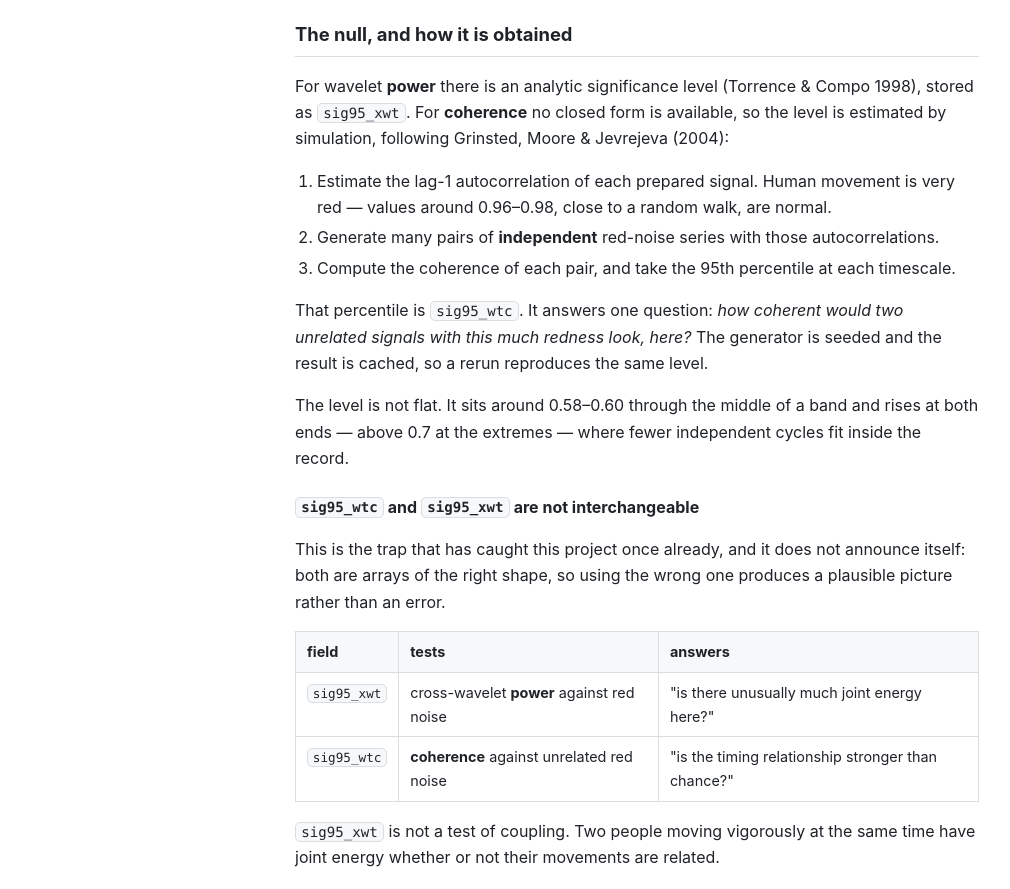
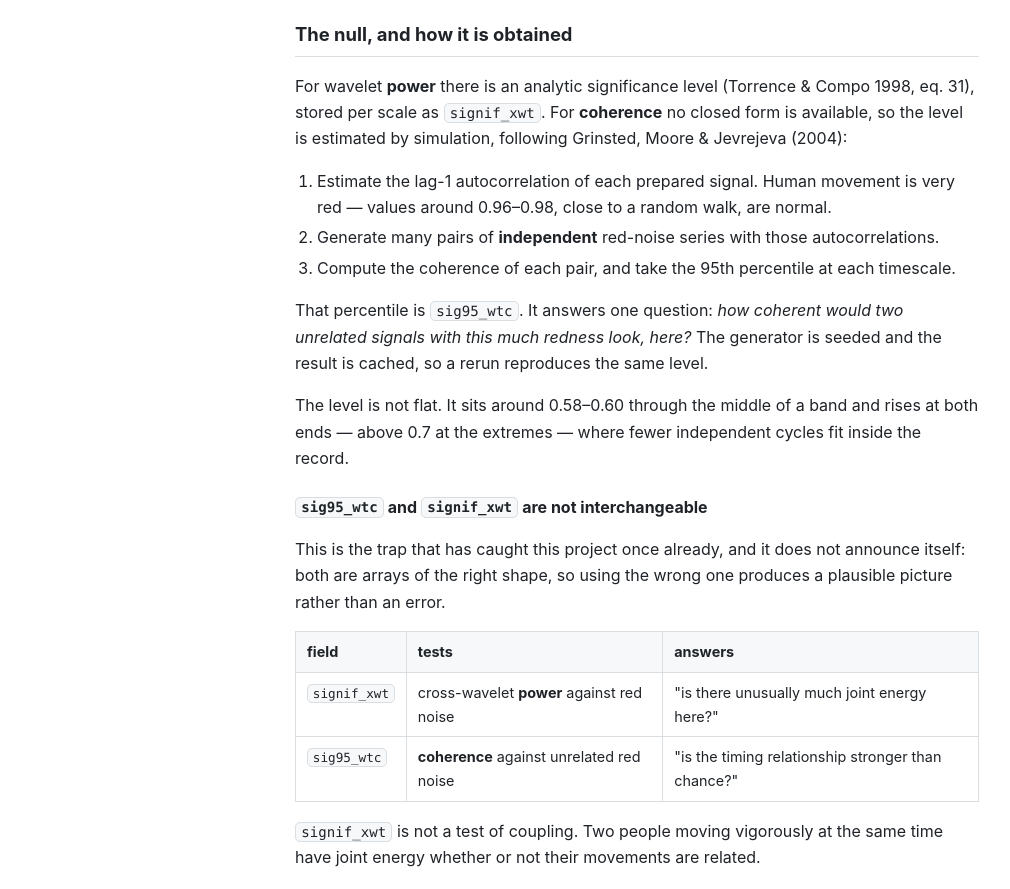
Before and after one commit to dims-network/dims-network.github.io, a plain HTML site: page docs/coherence.html in a window 1280 px wide. Shown: the part 563-1452 px from the top of the page, without its empty margins (141-1151 px from the left). Drawn offline with Linux system fonts and the light colour scheme.

Commit message:
Re-render: the coherence page names signif_xwt

```diff
--- a/docs/coherence.html
+++ b/docs/coherence.html
@@ -45,7 +45,8 @@
       <p>Every value has to be read against a null. That is what <code>sig95_wtc</code> is for.</p>
       <h2>The null, and how it is obtained</h2>
       <p>For wavelet <strong>power</strong> there is an analytic significance level (Torrence &amp; Compo
-      1998), stored as <code>sig95_xwt</code>. For <strong>coherence</strong> no closed form is available, so
+      1998, eq. 31), stored per scale as <code>signif_xwt</code>. For <strong>coherence</strong> no closed
+      form is available, so
       the level is estimated by simulation, following Grinsted, Moore &amp; Jevrejeva
       (2004):</p>
       <ol>
@@ -62,7 +63,7 @@
       <p>The level is not flat. It sits around 0.58–0.60 through the middle of a band
       and rises at both ends — above 0.7 at the extremes — where fewer independent
       cycles fit inside the record.</p>
-      <h3><code>sig95_wtc</code> and <code>sig95_xwt</code> are not interchangeable</h3>
+      <h3><code>sig95_wtc</code> and <code>signif_xwt</code> are not interchangeable</h3>
       <p>This is the trap that has caught this project once already, and it does not
       announce itself: both are arrays of the right shape, so using the wrong one
       produces a plausible picture rather than an error.</p>
@@ -76,7 +77,7 @@
       </thead>
       <tbody>
       <tr>
-        <td><code>sig95_xwt</code></td>
+        <td><code>signif_xwt</code></td>
         <td>cross-wavelet <strong>power</strong> against red noise</td>
         <td>&quot;is there unusually much joint energy here?&quot;</td>
       </tr>
@@ -87,7 +88,7 @@
       </tr>
       </tbody>
       </table>
-      <p><code>sig95_xwt</code> is not a test of coupling. Two people moving vigorously at the same
+      <p><code>signif_xwt</code> is not a test of coupling. Two people moving vigorously at the same
       time have joint energy whether or not their movements are related.</p>
       <h3>What the method assumes</h3>
       <p>Five assumptions, each of which is a judgement rather than a measurement:</p>
```
